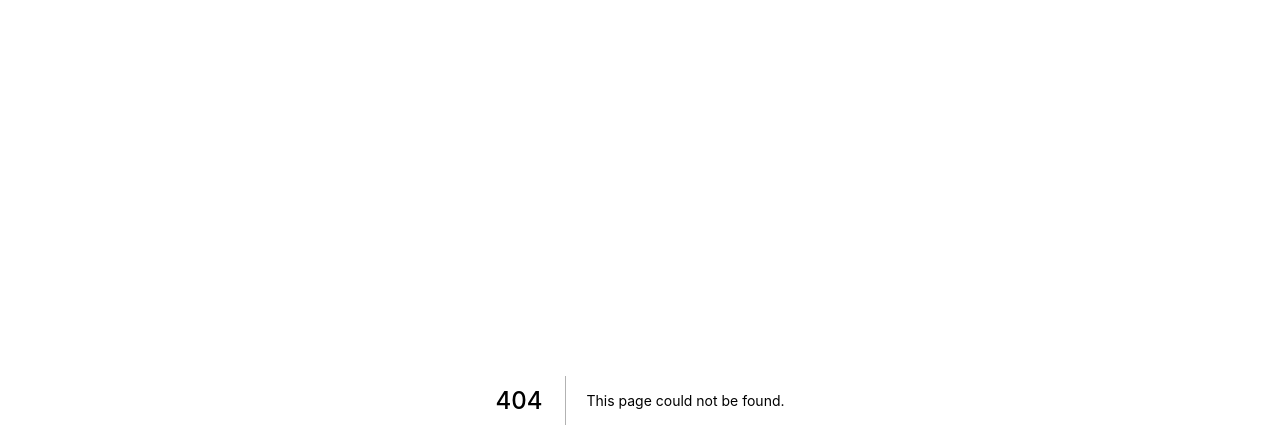
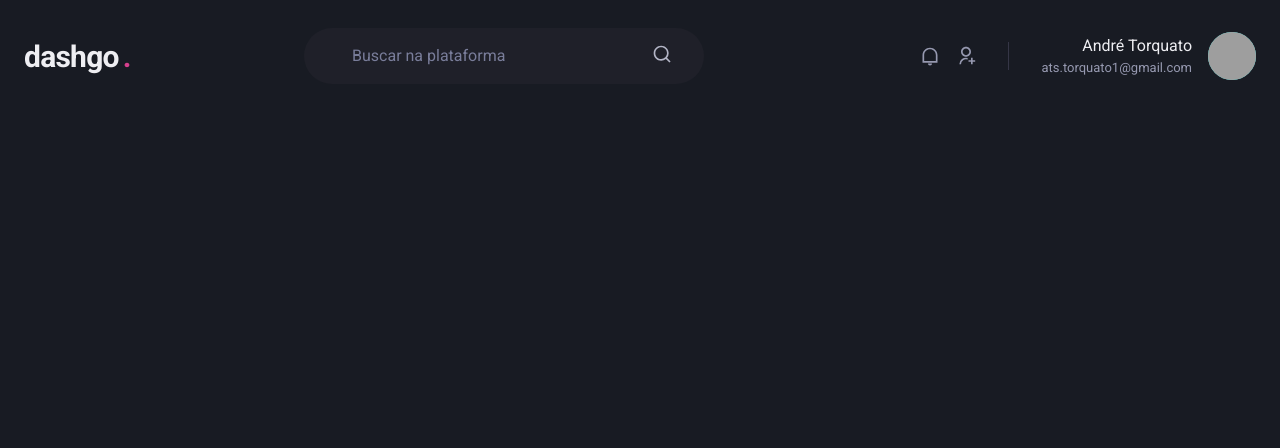
Before and after one commit to andretorquato/dashgo, a Next.js app: page /dashboard in a window 1280 px wide. Before the commit this address had no page. Shown: the top 448 px of the page. Built offline with nearby package versions, Linux system fonts and the light colour scheme; grey boxes are pictures that could not be loaded.

Commit message:
style: create signIn page and component Header dashboard

```diff
--- a/package.json
+++ b/package.json
@@ -15,7 +15,8 @@
     "framer-motion": "^4.1.9",
     "next": "10.1.3",
     "react": "17.0.2",
-    "react-dom": "17.0.2"
+    "react-dom": "17.0.2",
+    "react-icons": "^4.2.0"
   },
   "devDependencies": {
     "@types/node": "^14.14.41",
--- /dev/null
+++ b/src/components/Header.tsx
@@ -0,0 +1,81 @@
+import { Flex, Text, Input, Icon, HStack, Box, Avatar } from "@chakra-ui/react";
+import {
+  RiNotificationLine,
+  RiSearchLine,
+  RiUserAddLine,
+} from "react-icons/ri";
+
+export function Header() {
+  return (
+    <Flex
+      as="header"
+      w="100%"
+      maxWidth={1480}
+      h="20"
+      mx="auto"
+      mt="4"
+      px="6"
+      align="center"
+    >
+      <Text fontSize="3xl" fontWeight="bold" letterSpacing="tight" w="64">
+        dashgo
+        <Text as="span" ml="1" color="pink.500">
+          .
+        </Text>
+      </Text>
+
+      <Flex
+        as="label"
+        flex="1"
+        py="4"
+        px="8"
+        ml="6"
+        maxWidth={400}
+        alignSelf="center"
+        color="gray.200"
+        position="relative"
+        bg="gray.800"
+        borderRadius="full"
+      >
+        <Input
+          color="gray.50"
+          variant="unstyled"
+          px="4"
+          mr="4"
+          placeholder="Buscar na plataforma"
+          _placeholder={{ color: "gray.400" }}
+        ></Input>
+        <Icon as={RiSearchLine} fontSize="20" />
+      </Flex>
+
+      <Flex align="center" ml="auto">
+        <HStack
+          spacing="4"
+          mx="8"
+          pr="8"
+          py="1"
+          color="gray.300"
+          borderRightWidth={1}
+          borderColor="gray.700"
+        >
+          <Icon as={RiNotificationLine} fontSize="20" />
+          <Icon as={RiUserAddLine} fontSize="20" />
+        </HStack>
+
+        <Flex align="center">
+          <Box mr="4" textAlign="right">
+            <Text>André Torquato</Text>
+            <Text color="gray.300" fontSize="small">
+              ats.torquato1@gmail.com
+            </Text>
+          </Box>
+          <Avatar
+            size="md"
+            name="André Torquato"
+            src="https://github.com/andretorquato.png"
+          ></Avatar>
+        </Flex>
+      </Flex>
+    </Flex>
+  );
+}
--- /dev/null
+++ b/src/pages/dashboard.tsx
@@ -0,0 +1,7 @@
+import { Header } from "../components/Header";
+
+export default function Dashboard(){
+ return (
+   <Header />
+ )
+}
```
Also changed, not shown: src/components/Form/Input.tsx (added, +26 -0 lines), src/pages/index.tsx (+28 -3 lines), 1 other file (tests, documents, lock files or other folders).
